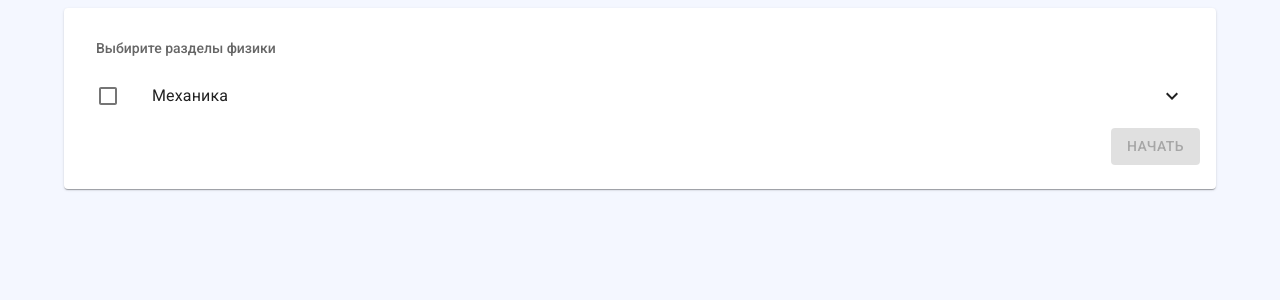
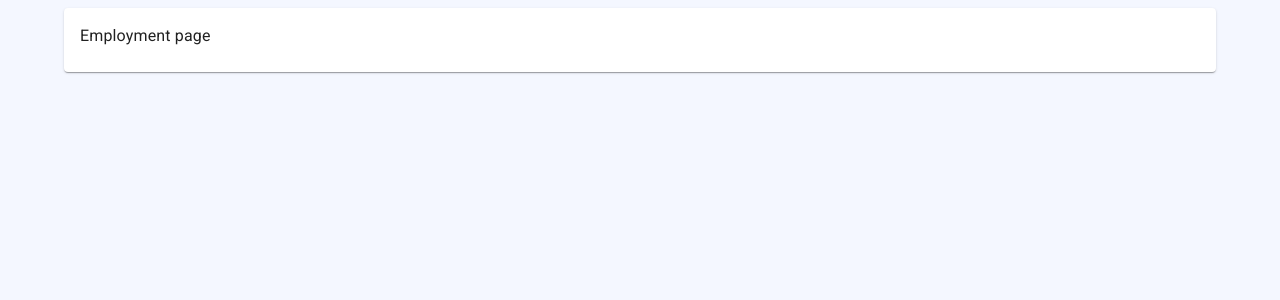
Before and after one commit to Aleksey-Danchin/formarina, a React (Create React App) app: page /employment in a window 1280 px wide. Shown: the top 300 px of the page. Built offline with nearby package versions, Linux system fonts and the light colour scheme; a web font is replaced by a local one.

Commit message:
Добавил страницу EmploymentPage

```diff
--- a/src/App.tsx
+++ b/src/App.tsx
@@ -1,59 +1,13 @@
-import { FC, useEffect } from "react";
-import { Box, Button, Card, CardContent } from "@mui/material";
-import { useAppSelector } from "./redux";
-import { Container } from "@mui/system";
-import { NestedProvider } from "./components/NestedList/NestedProvider";
-import { useProblemsListData } from "./hooks/useProblemsListData";
-import { useHistoredState } from "./hooks/useHistoredState";
+import { FC } from "react";
+import { Route, Routes } from "react-router-dom";
+import { PreparePage } from "./pages/PreparePage";
+import { EmploymentPage } from "./pages/EmploymentPage";
 
 export const App: FC = () => {
-	const { problems } = useAppSelector((state) => state.questions);
-
-	const [selected, selectedApi] = useHistoredState<Array<string>>([]);
-
-	const items = useProblemsListData(problems);
-
-	const selectedFlag = selected.length > 0;
-
-	useEffect(() => {
-		const keydownHandler = (e: KeyboardEvent) => {
-			if (e.ctrlKey) {
-				if (e.code === "KeyZ") {
-					selectedApi.undo();
-				} else if (e.code === "KeyY") {
-					selectedApi.redo();
-				}
-			}
-		};
-
-		document.addEventListener("keydown", keydownHandler);
-
-		return () => document.removeEventListener("keydown", keydownHandler);
-	}, [selectedApi]);
-
 	return (
-		<Container>
-			<Card>
-				<CardContent>
-					<NestedProvider
-						title="Выбирите разделы физики"
-						items={items}
-						selected={selected}
-						onSelect={selectedApi.add}
-					/>
-					<Box
-						sx={{
-							display: "flex",
-							width: "100%",
-							justifyContent: "flex-end",
-						}}
-					>
-						<Button variant="contained" disabled={!selectedFlag}>
-							Начать
-						</Button>
-					</Box>
-				</CardContent>
-			</Card>
-		</Container>
+		<Routes>
+			<Route path="/" element={<PreparePage />} />
+			<Route path="/employment" element={<EmploymentPage />} />
+		</Routes>
 	);
 };
--- /dev/null
+++ b/src/pages/EmploymentPage.tsx
@@ -0,0 +1,19 @@
+import { Container, Card, CardContent, Typography } from "@mui/material";
+import { FC } from "react";
+import { useAppSelector } from "../redux";
+
+export const EmploymentPage: FC = () => {
+	const { questions } = useAppSelector((state) => state.questionsSlice);
+
+	console.log(questions);
+
+	return (
+		<Container>
+			<Card>
+				<CardContent>
+					<Typography>Employment page</Typography>
+				</CardContent>
+			</Card>
+		</Container>
+	);
+};
--- /dev/null
+++ b/src/pages/PreparePage.tsx
@@ -0,0 +1,73 @@
+import { FC, useEffect } from "react";
+import { Box, Button, Card, CardContent } from "@mui/material";
+import { useAppDispatch, useAppSelector } from "../redux";
+import { Container } from "@mui/system";
+import { NestedProvider } from "../components/NestedList/NestedProvider";
+import { useProblemsListData } from "../hooks/useProblemsListData";
+import { useHistoredState } from "../hooks/useHistoredState";
+import { useNavigate } from "react-router-dom";
+import { prepare } from "../redux/questionsSlice";
+
+export const PreparePage: FC = () => {
+	const { problems } = useAppSelector((state) => state.questionsSlice);
+
+	const [selected, selectedApi] = useHistoredState<Array<string>>([]);
+
+	const items = useProblemsListData(problems);
+
+	const selectedFlag = selected.length > 0;
+
+	const navigate = useNavigate();
+	const dispatch = useAppDispatch();
+
+	const start = () => {
+		navigate("/employment");
+		dispatch(prepare(selected.map(Number)));
+	};
+
+	useEffect(() => {
+		const keydownHandler = (e: KeyboardEvent) => {
+			if (e.ctrlKey) {
+				if (e.code === "KeyZ") {
+					selectedApi.undo();
+				} else if (e.code === "KeyY") {
+					selectedApi.redo();
+				}
+			}
+		};
+
+		document.addEventListener("keydown", keydownHandler);
+
+		return () => document.removeEventListener("keydown", keydownHandler);
+	}, [selectedApi]);
+
+	return (
+		<Container>
+			<Card>
+				<CardContent>
+					<NestedProvider
+						title="Выбирите разделы физики"
+						items={items}
+						selected={selected}
+						onSelect={selectedApi.add}
+					/>
+					<Box
+						sx={{
+							display: "flex",
+							width: "100%",
+							justifyContent: "flex-end",
+						}}
+					>
+						<Button
+							variant="contained"
+							disabled={!selectedFlag}
+							onClick={start}
+						>
+							Начать
+						</Button>
+					</Box>
+				</CardContent>
+			</Card>
+		</Container>
+	);
+};
--- a/src/redux/index.ts
+++ b/src/redux/index.ts
@@ -4,7 +4,7 @@ import questionsReducer from "./questionsSlice";
 
 export const store = configureStore({
 	reducer: {
-		questions: questionsReducer,
+		questionsSlice: questionsReducer,
 	},
 });
 
--- a/src/redux/questionsSlice.ts
+++ b/src/redux/questionsSlice.ts
@@ -14,7 +14,7 @@ const getInitialState = () =>
 	} as QuestionsState);
 
 export const questionsSlice = createSlice({
-	name: "questions",
+	name: "questionsSlice",
 
 	initialState: getInitialState(),
 
```
